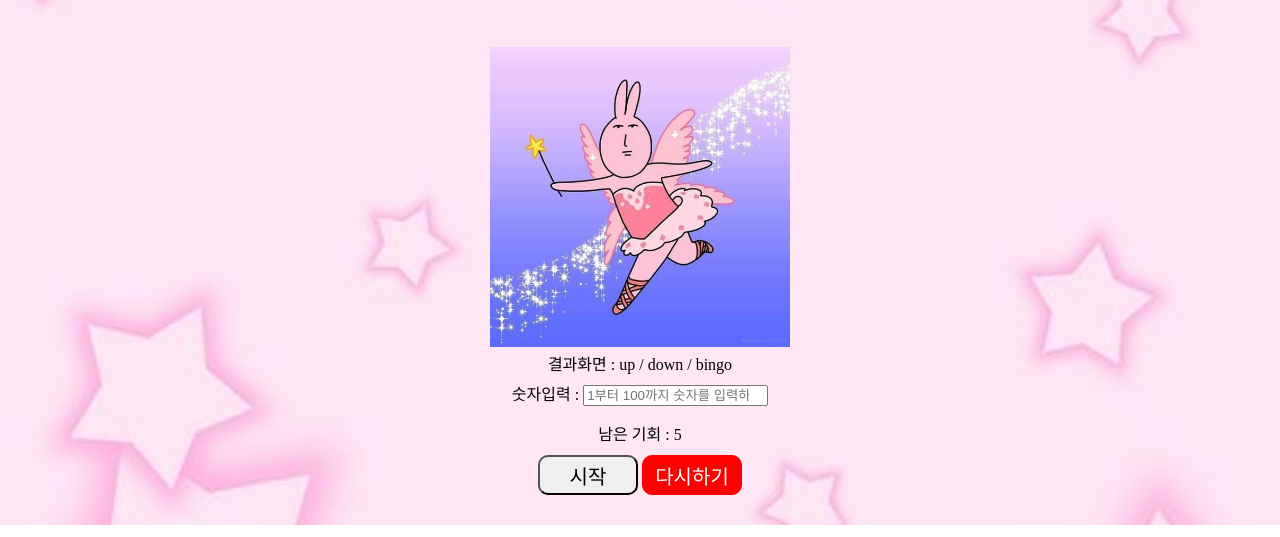
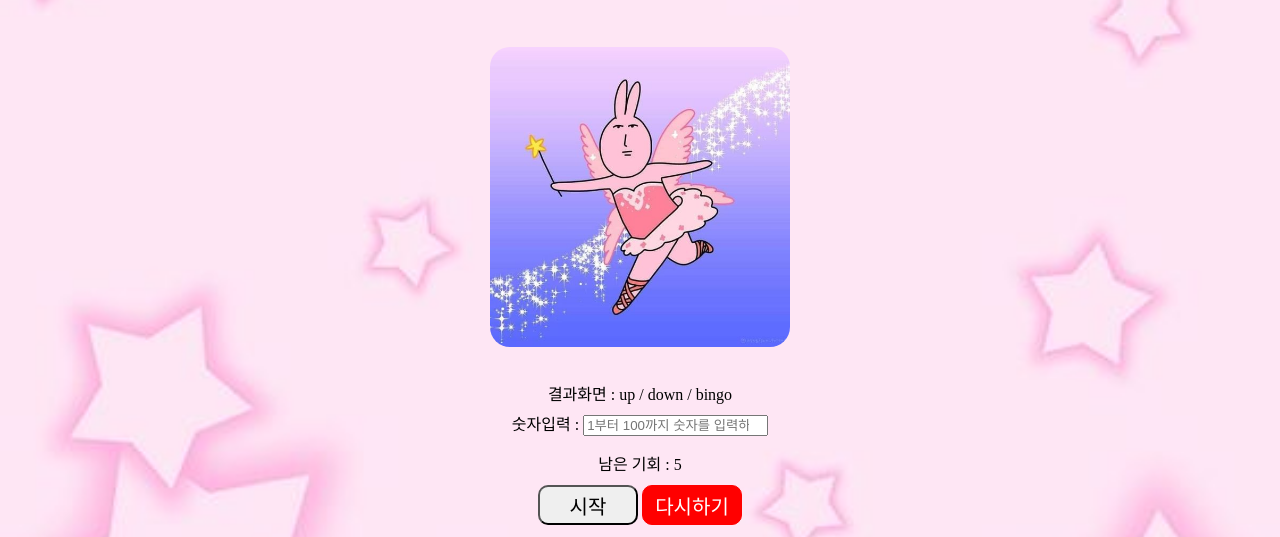
Before and after one commit to heoyeji/-, a plain HTML site: page index.html in a window 1280 px wide. Shown: the part 275-812 px from the top of the page. Drawn offline with Linux system fonts and the light colour scheme; a web font is replaced by a local one.

Commit message:
Update index.html

```diff
--- a/index.html
+++ b/index.html
@@ -15,6 +15,8 @@
       img {
         width: 300px;
         height: 300px;
+        border-radius: 20px;
+        margin-bottom: 30px;
       }
       body {
         background-image: url(img/bg.jpg);
```
